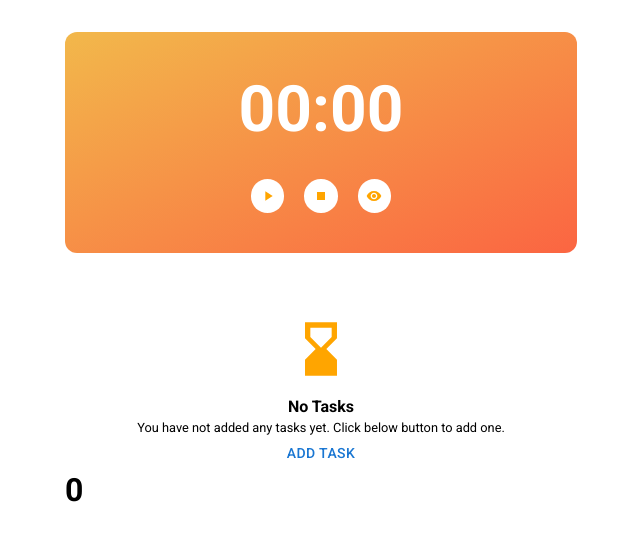
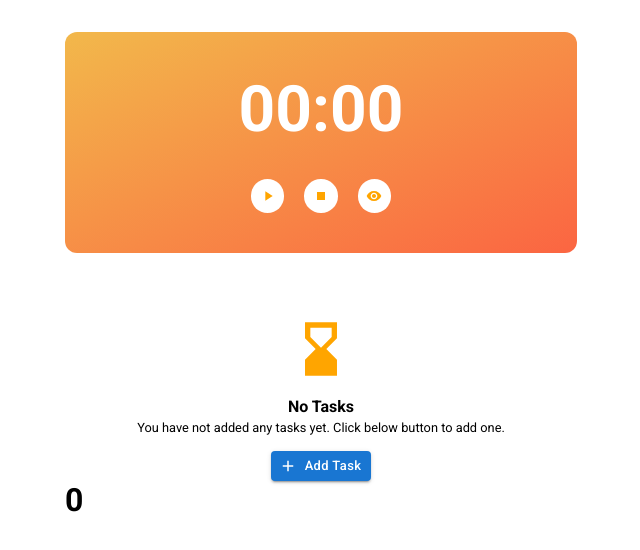
Before and after one commit to efenstakes/OneD, a React (Create React App) app: page / in a window 1280 px wide. Shown: the top 550 px of the page, without its empty margins (319-959 px from the left). Built offline with nearby package versions, Linux system fonts and the light colour scheme.

Commit message:
add card styles to highlight cards

```diff
--- a/src/pages/home/no_tasks.component.jsx
+++ b/src/pages/home/no_tasks.component.jsx
@@ -4,6 +4,8 @@
 
 
 import HourglassBottomOutlined from '@mui/icons-material/HourglassBottomOutlined'
+import Add from '@mui/icons-material/Add'
+
 
 
 // components
@@ -24,10 +26,17 @@
             <p>
                 You have not added any tasks yet. Click below button to add one.
             </p>
+            <VSpacerComponent space={2} />
 
             <Button
                 color='primary'
+                variant='contained'
+                size='small'
+                startIcon={<Add />}
                 onClick={showAddTaskForm}
+                style={{
+                    textTransform: 'none'
+                }}
             >
                 Add Task
             </Button>
```
